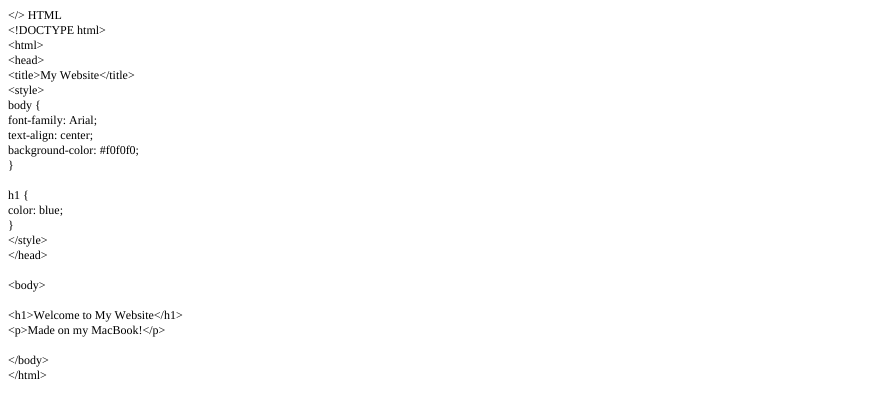
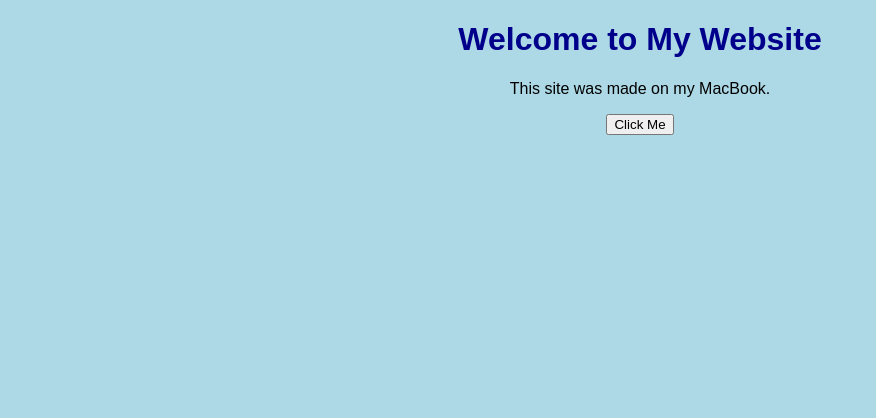
Before and after one commit to MikhailT7/4kids, a plain HTML site: page index.html in a window 1280 px wide. Shown: the whole page, without its empty margins (0-876 px from the left). Drawn offline with Linux system fonts and the light colour scheme.

Commit message:
Add files via upload

```diff
--- a/index.html
+++ b/index.html
@@ -1,43 +1,15 @@
-<!DOCTYPE html PUBLIC "-//W3C//DTD HTML 4.01//EN" "http://www.w3.org/TR/html4/strict.dtd">
+<!DOCTYPE html>
 <html>
 <head>
-  <meta http-equiv="Content-Type" content="text/html; charset=utf-8">
-  <meta http-equiv="Content-Style-Type" content="text/css">
-  <title></title>
-  <meta name="Generator" content="Cocoa HTML Writer">
-  <meta name="CocoaVersion" content="2299.5">
-  <style type="text/css">
-    p.p1 {margin: 0.0px 0.0px 0.0px 0.0px; font: 12.0px Times; -webkit-text-stroke: #000000}
-    p.p2 {margin: 0.0px 0.0px 0.0px 0.0px; font: 12.0px Times; -webkit-text-stroke: #000000; min-height: 14.0px}
-    span.s1 {font-kerning: none}
-  </style>
+  <title>My Website</title>
 </head>
+
 <body>
-<p class="p1"><span class="s1">&lt;/&gt; HTML</span></p>
-<p class="p1"><span class="s1">&lt;!DOCTYPE html&gt;</span></p>
-<p class="p1"><span class="s1">&lt;html&gt;</span></p>
-<p class="p1"><span class="s1">&lt;head&gt;</span></p>
-<p class="p1"><span class="s1">&lt;title&gt;My Website&lt;/title&gt;</span></p>
-<p class="p1"><span class="s1">&lt;style&gt;</span></p>
-<p class="p1"><span class="s1">body {</span></p>
-<p class="p1"><span class="s1">font-family: Arial;</span></p>
-<p class="p1"><span class="s1">text-align: center;</span></p>
-<p class="p1"><span class="s1">background-color: #f0f0f0;</span></p>
-<p class="p1"><span class="s1">}</span></p>
-<p class="p2"><span class="s1"></span><br></p>
-<p class="p1"><span class="s1">h1 {</span></p>
-<p class="p1"><span class="s1">color: blue;</span></p>
-<p class="p1"><span class="s1">}</span></p>
-<p class="p1"><span class="s1">&lt;/style&gt;</span></p>
-<p class="p1"><span class="s1">&lt;/head&gt;</span></p>
-<p class="p2"><span class="s1"></span><br></p>
-<p class="p1"><span class="s1">&lt;body&gt;</span></p>
-<p class="p2"><span class="s1"></span><br></p>
-<p class="p1"><span class="s1">&lt;h1&gt;Welcome to My Website&lt;/h1&gt;</span></p>
-<p class="p1"><span class="s1">&lt;p&gt;Made on my MacBook!&lt;/p&gt;</span></p>
-<p class="p2"><span class="s1"></span><br></p>
-<p class="p1"><span class="s1">&lt;/body&gt;</span></p>
-<p class="p1"><span class="s1">&lt;/html&gt;</span></p>
-<p class="p2"><span class="s1"></span><br></p>
+
+<h1>Welcome to My Website</h1>
+<p>This site was made on my MacBook.</p>
+
 </body>
 </html>
+<link rel="stylesheet" href="style.css">
+<button onclick="sayHello()">Click Me</button>
--- /dev/null
+++ b/script.js
@@ -0,0 +1,3 @@
+function sayHello() {
+  alert("Hello!");
+}
--- /dev/null
+++ b/style.css
@@ -0,0 +1,9 @@
+body {
+  font-family: Arial;
+  text-align: center;
+  background-color: lightblue;
+}
+
+h1 {
+  color: darkblue;
+}
```
